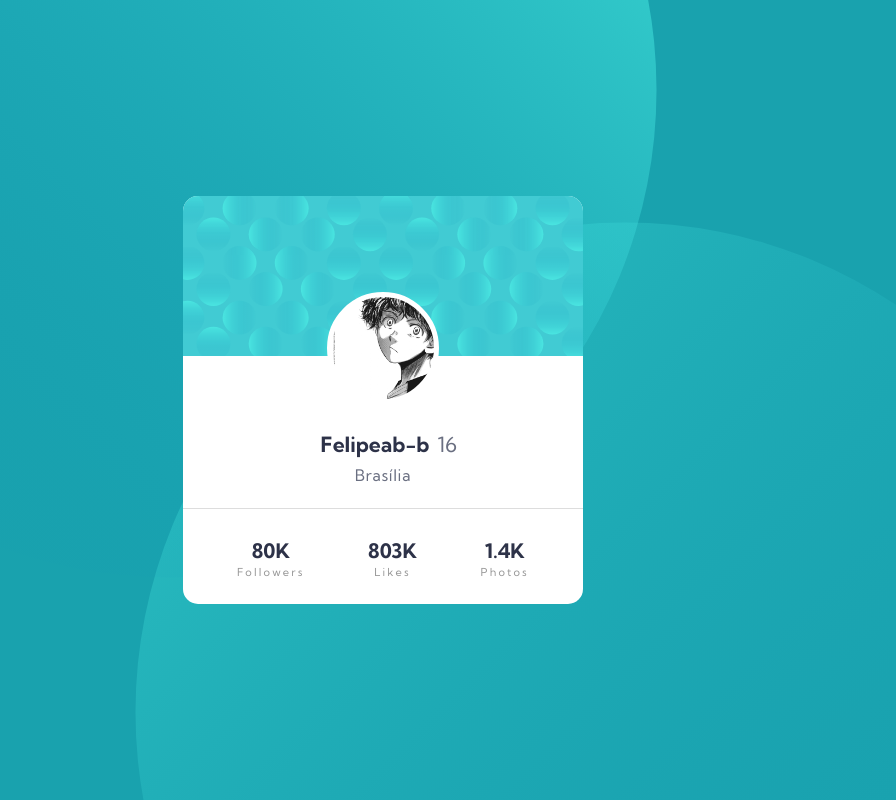
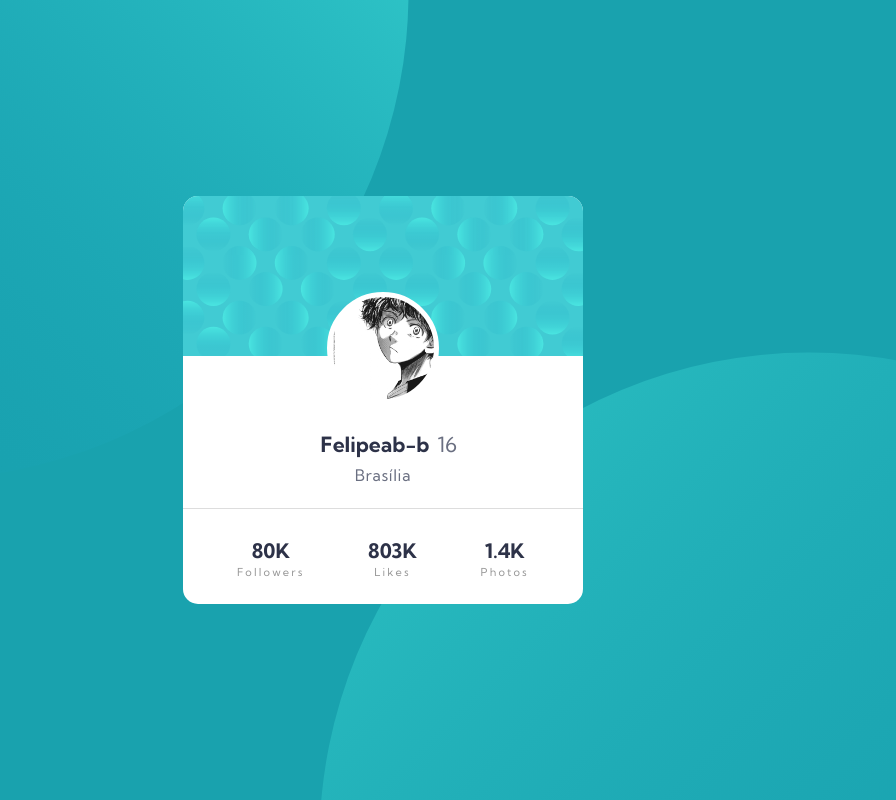
Before and after one commit to felipeab-b/Profile-Card, a plain HTML site: page index.html in a window 1280 px wide. Shown: the whole page, without its empty margins (257-1153 px from the left). Drawn offline with Linux system fonts and the light colour scheme.

Commit message:
Update style.css

```diff
--- a/style.css
+++ b/style.css
@@ -12,7 +12,7 @@ body {
     justify-content: center;
     background-image: url(./images/bg-pattern-top.svg),url(./images/bg-pattern-bottom.svg);
     background-repeat: no-repeat;
-    background-position: top -50vh left -5vw , bottom -50vh right -7vw;
+    background-position: right 48vw bottom 40vh, left 45vw top 44vh;
 }
 
 main {
```
